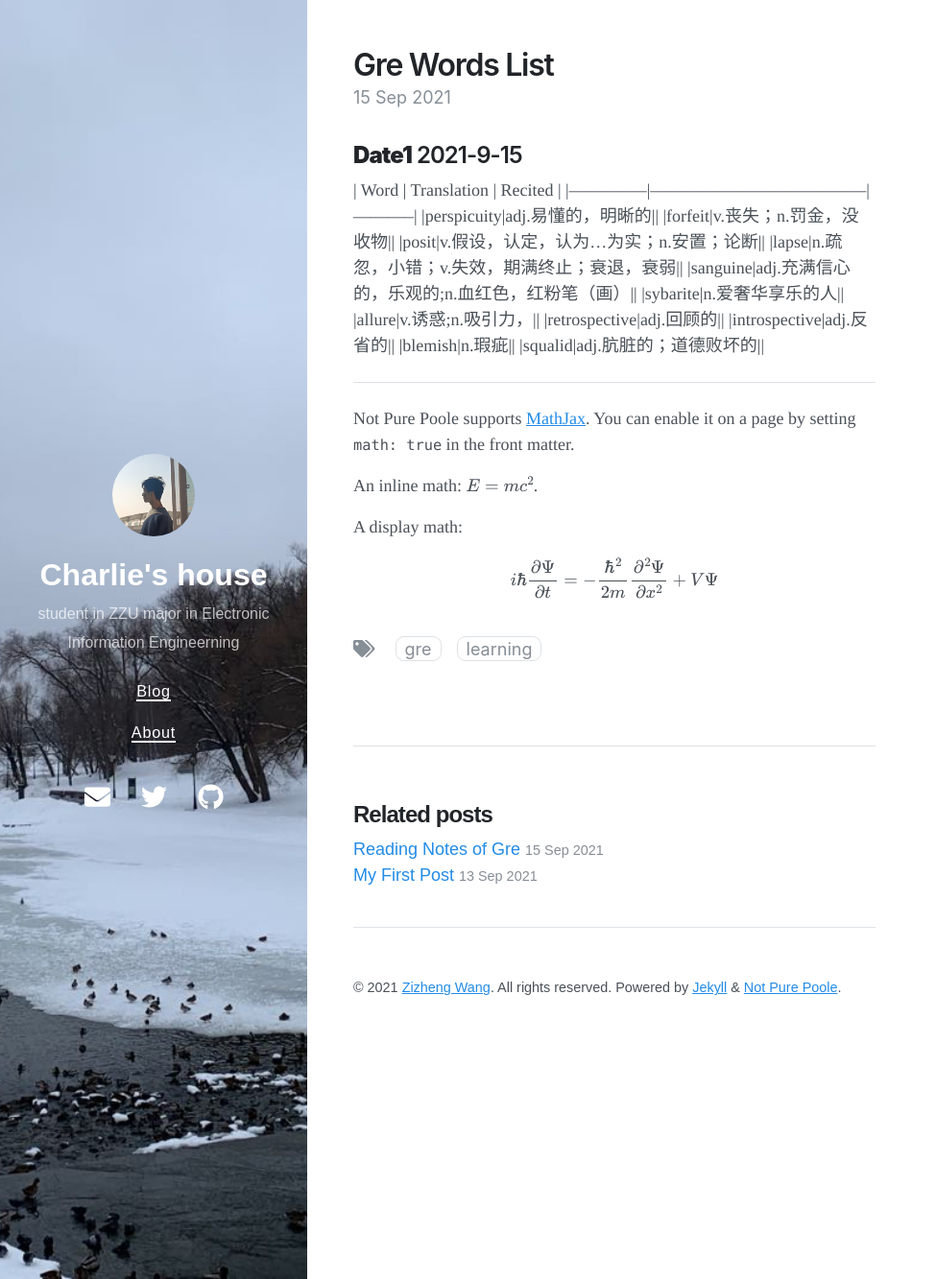
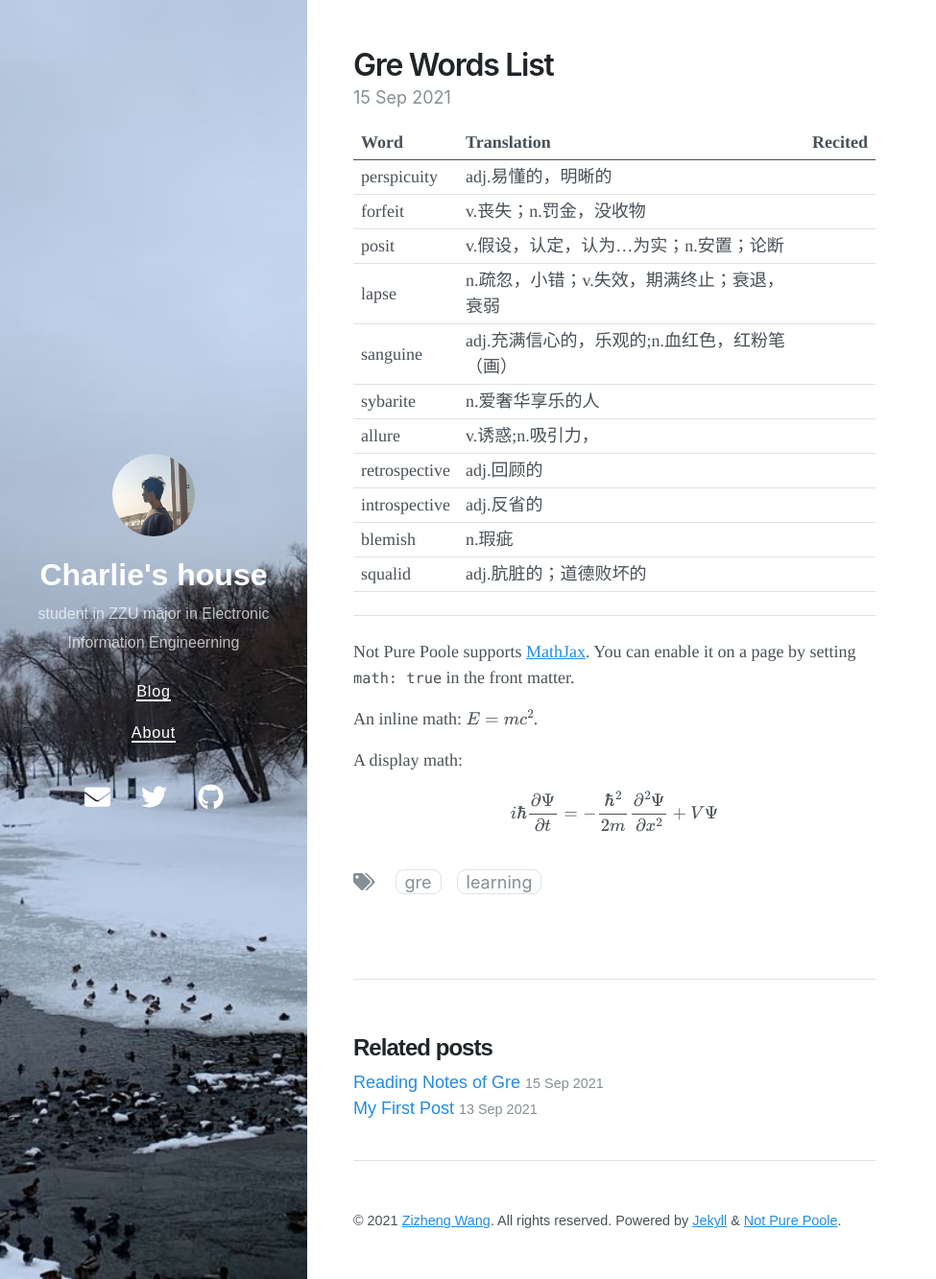
Before and after one commit to wzz1206/wzz1206.github.io, a Jekyll site: the page built from _posts/2021-9-15-Gre-Words-List.md, in a window 1280 px wide and 1333 px high. Shown: the whole window at 96% size, without its empty margins (0-975 px from the left). Built offline with Jekyll 4.4.1, drawn with Linux system fonts in a browser that asks for light colours; nearby versions of some CDN libraries.

Commit message:
Update 2021-9-15-Gre-Words-List.md

```diff
--- a/_posts/2021-9-15-Gre-Words-List.md
+++ b/_posts/2021-9-15-Gre-Words-List.md
@@ -5,8 +5,8 @@ tags: [Gre, learning]
 math: true
 date: 2021-9-15 10:42 +0800
 ---
-**Date1** 2021-9-15
-----------------------------------
+
+
 |     Word     |              Translation             |  Recited  |
 |--------------|--------------------------------------|-----------|
 |perspicuity|adj.易懂的，明晰的||
```
